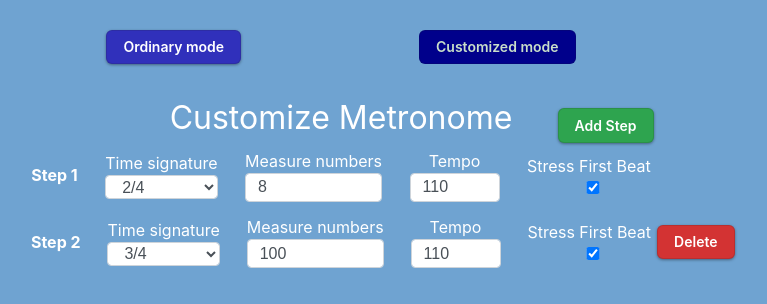
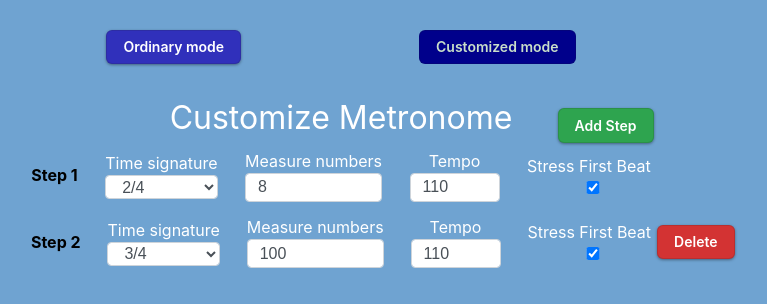
Before and after one commit to RyanCrystal/ryansky, a Next.js app: page /metronome in a window 1280 px wide. Both pictures are taken after a click on the button "Customized mode". Shown: the top 304 px of the page, without its empty margins (299-1066 px from the left). Built offline with nearby package versions, Linux system fonts and the light colour scheme.

Commit message:
small css fix

```diff
--- a/components/metronome/CustomMetronome/Step.js
+++ b/components/metronome/CustomMetronome/Step.js
@@ -30,7 +30,7 @@ const Step = (props) => {
   };
   return (
     <div className="step-container">
-      <h4>Step {props.index}</h4>
+      <h4 className="step-index">Step {props.index}</h4>
       <div className="time-signature">
         <div>Time signature</div>
         <select
--- a/styles/globals.css
+++ b/styles/globals.css
@@ -241,6 +241,9 @@ main h1 {
   justify-content: space-around;
   align-items: center;
   position: relative;
+}
+.step-index {
+  color: #000;
 }
 .add-step-btn {
   height: 35px;
```
